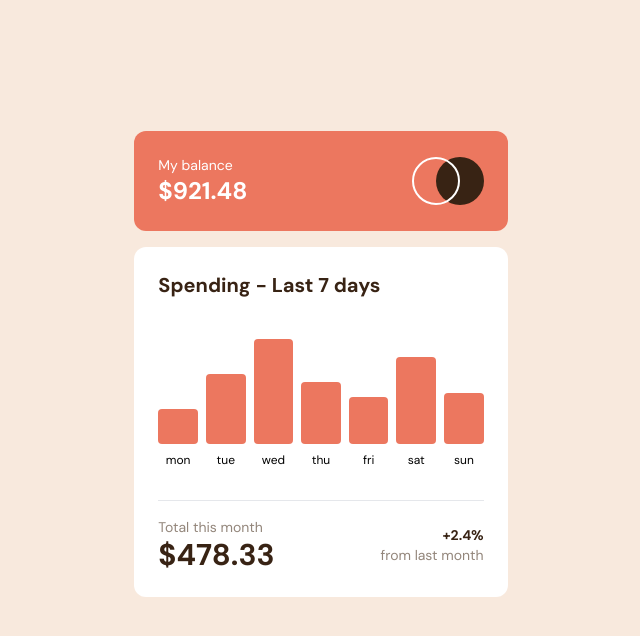
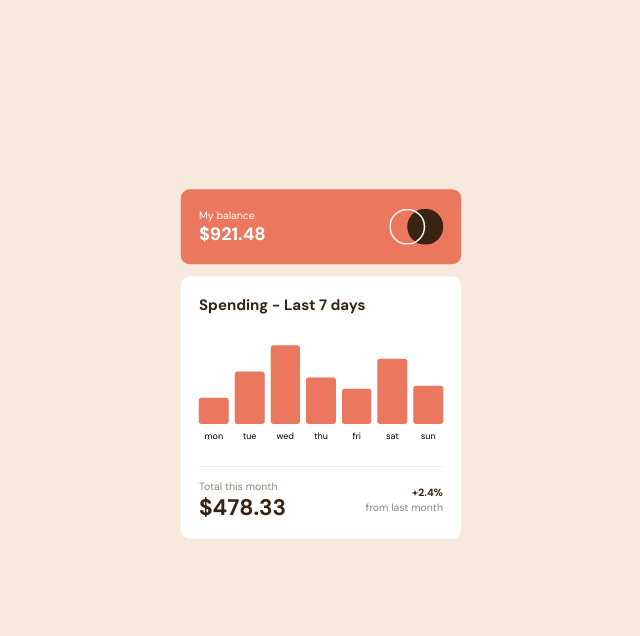
Before and after one commit to thakurthegr8/Expenses-chart-component-frontend-mentor, a Next.js app: page / in a window 1280 px wide. Shown: the top 636 px of the page, without its empty margins (319-959 px from the left). Built offline with nearby package versions, Linux system fonts and the light colour scheme.

Commit message:
new changes

```diff
--- a/pages/index.js
+++ b/pages/index.js
@@ -6,7 +6,7 @@ import { data } from "../store/data";
 export default function Home() {
   return (
     <main className="main">
-      <Head>
+      <Head >
         <title>Expenses Chart Component | Frontend Mentor</title>
         <link
           href={`https://fonts.googleapis.com/css2?family=DM+Sans:wght@400;700&family=IBM+Plex+Sans:wght@300;600;700&family=Nunito:wght@800&display=swap`}
@@ -14,14 +14,14 @@ export default function Home() {
         />
         <link rel="icon" href="/favicon-32x32.png"/>
       </Head>
-      <div className="card-container">
+      <div className="card-container scale-75">
         <div className="flex justify-between items-center w-5/6 bg-accent-primary-soft-red text-white p-6 rounded-xl">
           <div className="flex flex-col">
             <span className="text-sm">My balance</span>
             <span className="text-2xl font-semibold">$921.48</span>
           </div>
           <div className="flex justify-center items-center">
-            <Image src="/logo.svg" width={72} height={48} />
+            <Image src="/logo.svg" width={72} height={48} alt="image"/>
           </div>
         </div>
         <div className="bg-white rounded-xl  w-5/6 p-6">
```
